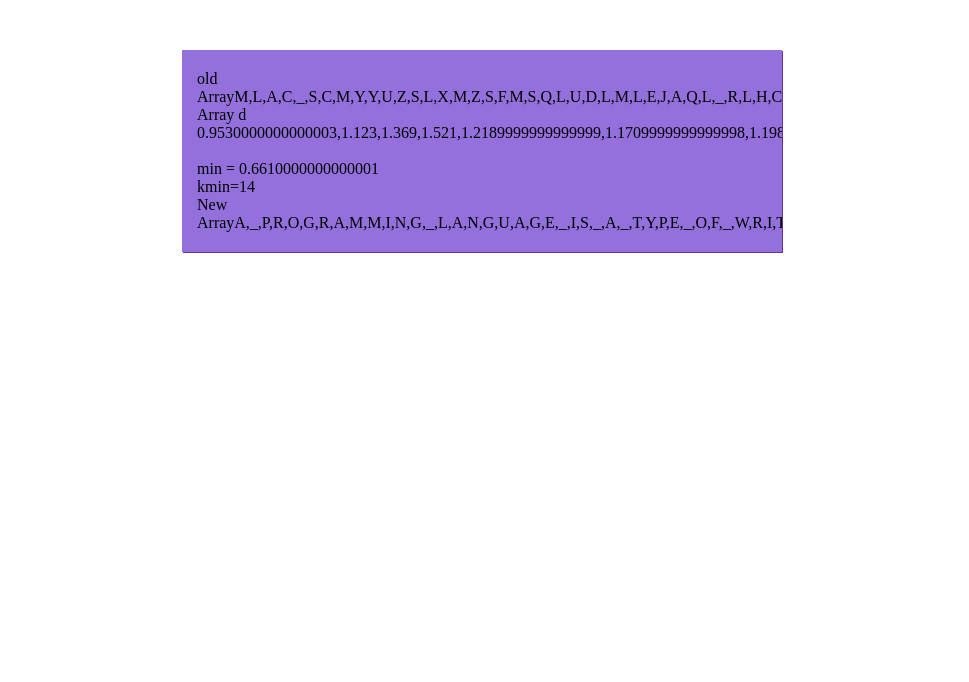
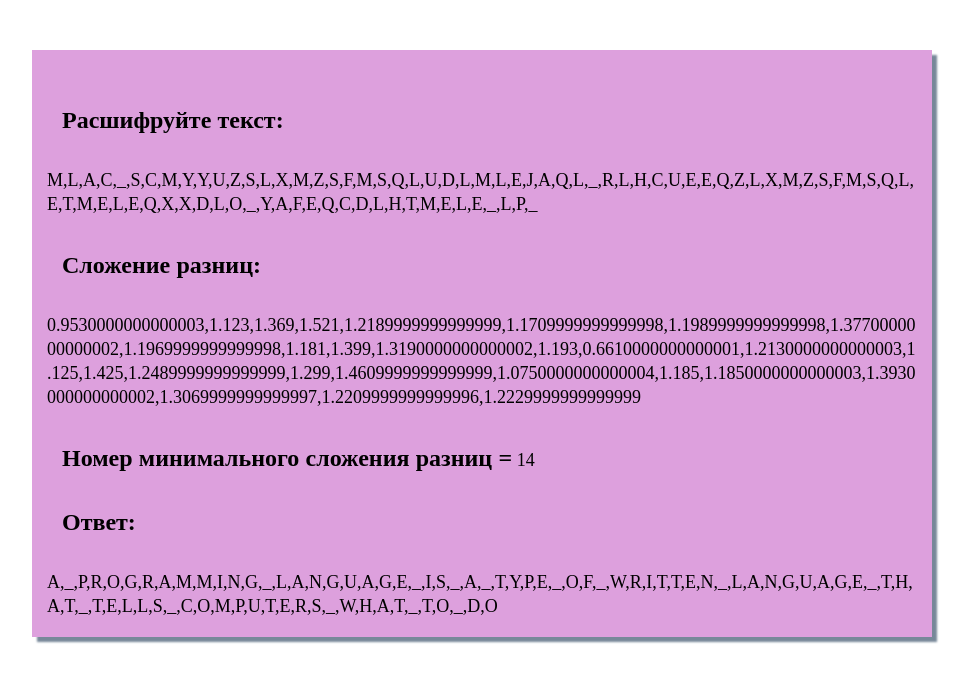
Before and after one commit to bndnt/7_8, a plain HTML site: page index.html in a window 1280 px wide. Shown: the whole page, without its empty margins (158-1127 px from the left). Drawn offline with Linux system fonts and the light colour scheme.

Commit message:
сттили

```diff
--- a/index.html
+++ b/index.html
@@ -7,15 +7,19 @@
 </head>
 <body>
 <div class="main" id="main">
+    <h4 class="old__title"> Расшифруйте текст:</h4>
     <div class="main__old" id="old">
-        Расшифруйте текст
+
     </div>
+    <h4 class="d__title"> Сложение разниц:</h4>
     <div class="main__d" id="d">
 
     </div>
+    <h4 class="min__title"> Номер минимального сложения разниц = </h4>
     <div class="main__min" id="min">
 
     </div>
+    <h4 class="old__title"> Ответ: </h4>
     <div class="main__result" id="result">
 
     </div>
--- a/main.js
+++ b/main.js
@@ -22,7 +22,6 @@ for(let k=0;k<27;k++){
     }
 }
 kmin++;
-document.getElementById('min').innerHTML="<br> min = "+min+"<br>kmin="+kmin;
 let abc=["_","A","B","C","D","E","F","G","H","I","J","K","L","M","N","O","P","Q","R","S","T","U","V","W","X","Y","Z"];
 // let result=text1;
 for(let i=0;i<84;i++){
@@ -37,13 +36,15 @@ for(let i=0;i<27;i++){
     console.log(d[i]);
 }
 for(let i=0;i<84;i++){
-    document.getElementById('old').innerHTML=" old Array"+text1;
+    document.getElementById('old').innerHTML=""+text1;
 }
 
 for(let i=0;i<27;i++){
-    document.getElementById('d').innerHTML=" Array d "+d+"<br> ";
+    document.getElementById('d').innerHTML=""+d;
 
 }
+document.getElementById('min').innerHTML=kmin;
+
 for(let i=0;i<84;i++){
-    document.getElementById('result').innerHTML=" New Array"+result;
+    document.getElementById('result').innerHTML=result;
 }
--- a/style.css
+++ b/style.css
@@ -1,11 +1,31 @@
 *{
     box-sizing: border-box;
 }
+
 .main{
-    background: mediumpurple;
-    width: 600px;
+    background: plum;
+    width: 900px;
     overflow: auto;
     margin: 50px auto;
     padding: 20px 15px;
-    box-shadow:  1px 1px rebeccapurple;
+    box-shadow:  5px 5px 2px lightslategray;
+    font-size: 18px;
+    font-family: "Noto Sans Armenian";
+    transition: all 1s;
+    word-wrap: break-word;
+
 }
+.main__min{
+    display: inline-block;
+}
+.min__title{
+    display: inline-block;
+    margin-bottom: 0;
+}
+ h4{
+font-size: 24px;
+    text-indent: 15px;
+}
+.main:hover{
+    transform: scale(1.1);
+}
```
